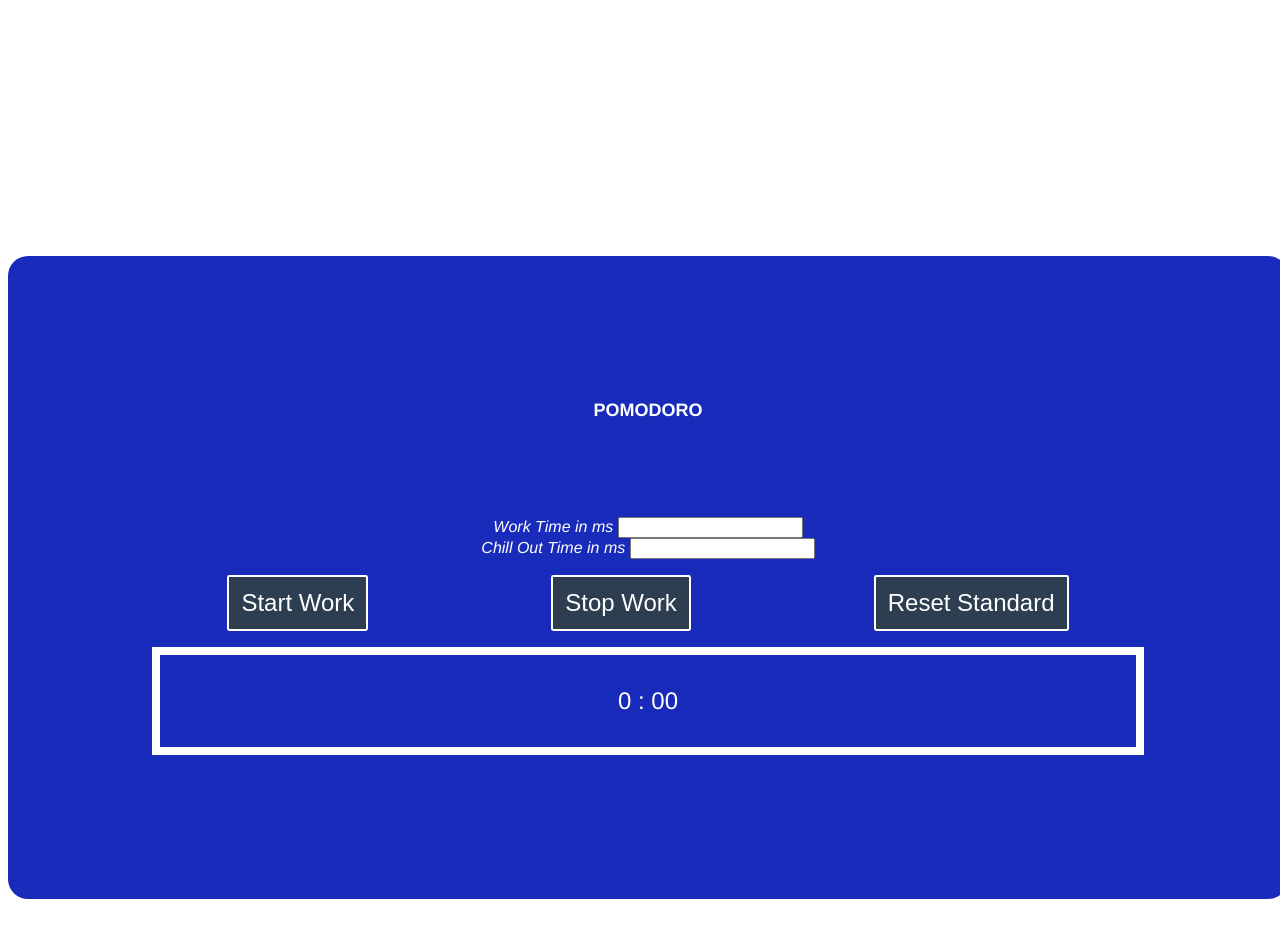
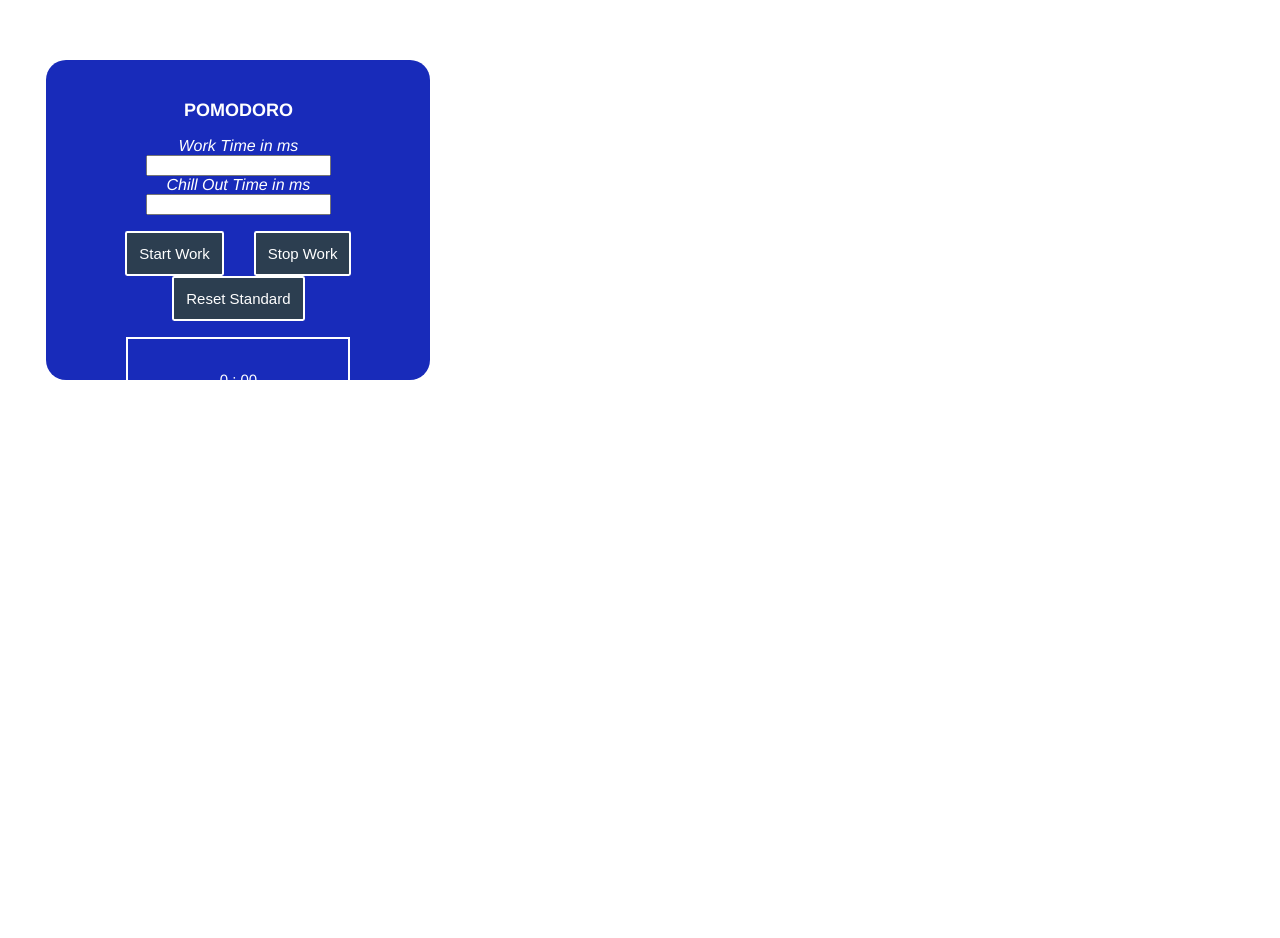
Before and after one commit to Rosalieba/pomodoro-app, a Vue app: page / in a window 1280 px wide. Shown: the top 938 px of the page. After the commit the page ends 800 px from the top, so only its background shows below. Built offline with nearby package versions, Linux system fonts and the light colour scheme.

Commit message:
Changed reset time + style

```diff
--- a/src/App.vue
+++ b/src/App.vue
@@ -72,7 +72,7 @@ export default {
     },
     resetWork() {
       //this.showInput = true;
-      this.workTime = 10000; //how to reset to value entered by user ?
+      this.workTime = 60000; //how to reset to value entered by user ?
       console.log('Reset to ms: ' + this.workTime);
     },
     startChillOut() {
@@ -95,7 +95,7 @@ export default {
       console.log('stopping chill out');
     },
     resetChillOut() {
-      this.chillOutTime = 5000;
+      this.chillOutTime = 20000;
       console.log('Reset chill out to ms: ' + this.chillOutTime);
     }
   }
@@ -113,20 +113,18 @@ export default {
 }
 
 .timer {
-  width: 80vw;
+  width: 20vw;
+  height: 20vh;
   border-radius: 20px;
   background: #182bba;
   color: white;
-  text-align: center;
-  padding: 10vw;
-  margin: 20vw auto;
+  padding:  5vh 5vw 15vh 5vw;
+  margin: 3vh 3vw;
 }
 .title {
   font-size: large;
   text-transform: uppercase;
   font-weight: bold;
-  margin-top: 2vh;
-  margin-bottom: 10vh;
 }
 .input {
   font-style: italic;
@@ -145,14 +143,14 @@ button {
   color: white;
   border: 0.3vh solid white;
   border-radius: 0.3vh;
-  font-size: 3vh;
+  font-size: 15px;
   padding: 1.5vh;
 }
 .clock {
   margin: 2vh;
-  border: 1vh solid white;
+  border: 2px solid white;
   padding: 4vh;
-  font-size: 3vh;
+  font-size: 15px;
 }
 
 </style>
```
